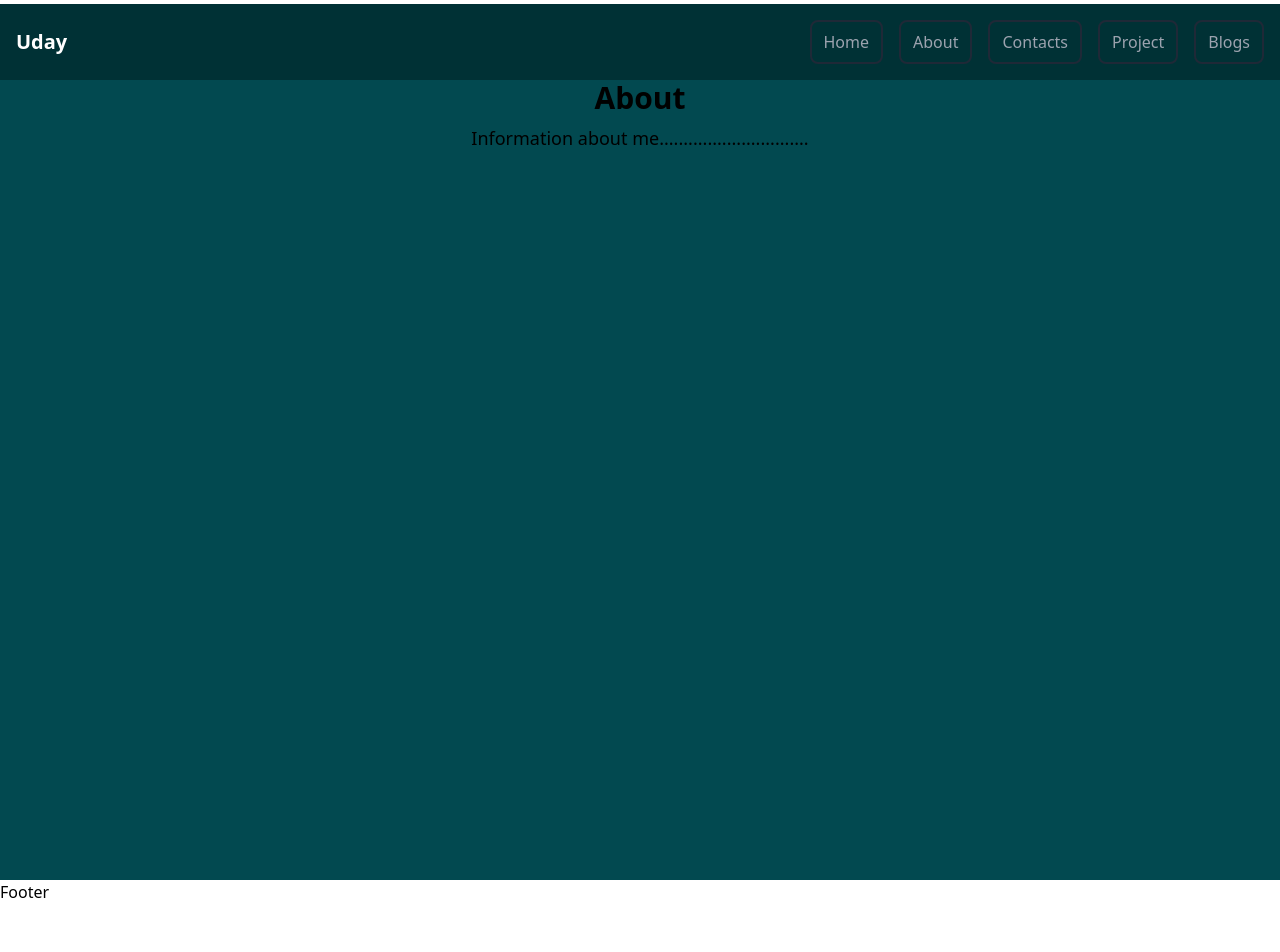
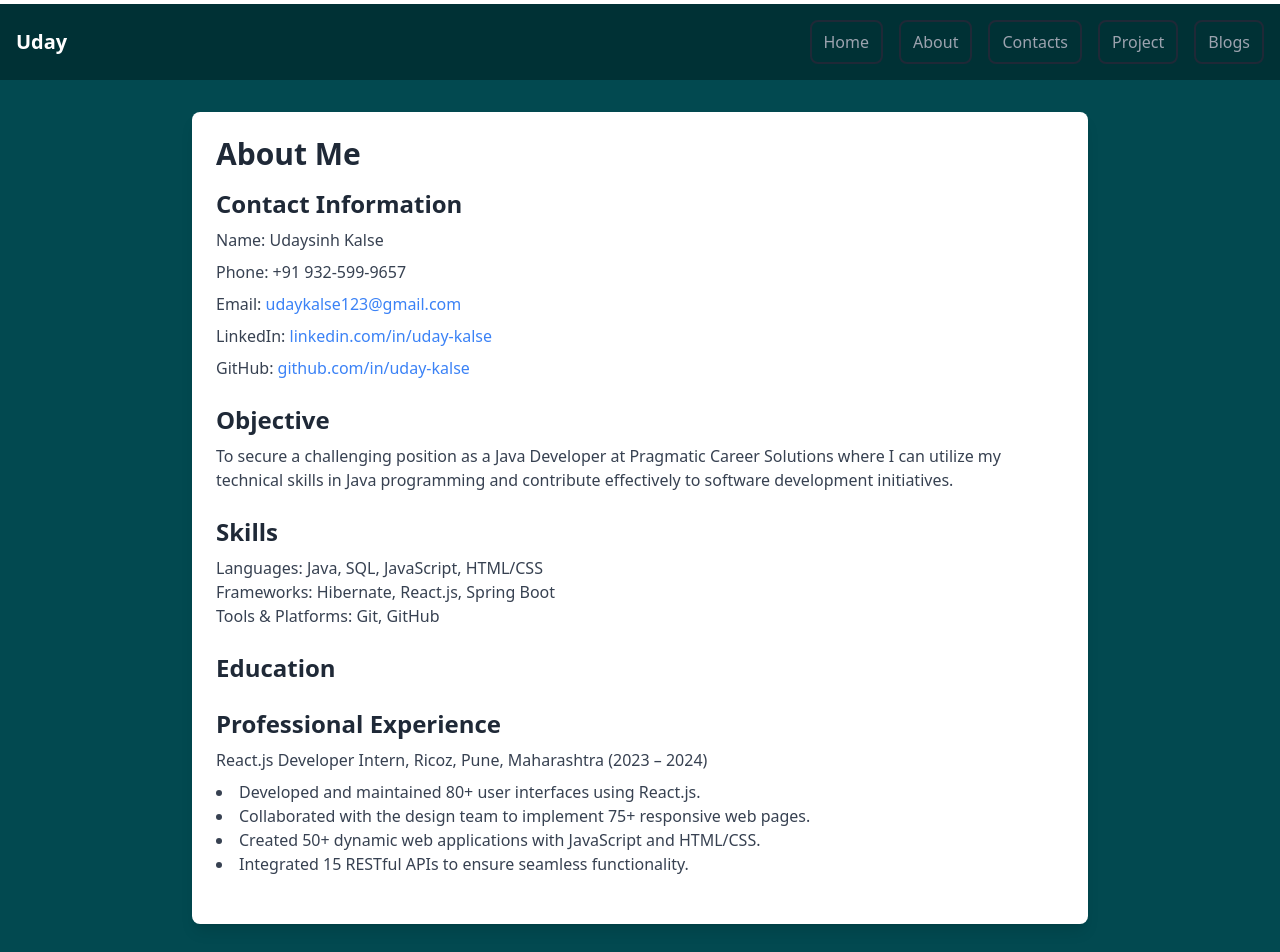
Before and after one commit to Udaykalse/Uday-Portfolio, a React (Vite) app: page /about in a window 1280 px wide. Shown: the top 952 px of the page. Before the commit the page ends 904 px from the top, so only its background shows below. Built offline with nearby package versions, Linux system fonts and the light colour scheme.

Commit message:
added new package

```diff
--- a/package.json
+++ b/package.json
@@ -12,6 +12,7 @@
   "dependencies": {
     "react": "^18.3.1",
     "react-dom": "^18.3.1",
+    "react-form-stepper": "^2.0.3",
     "react-helmet-async": "^2.0.5",
     "react-icons": "^5.2.1",
     "react-router-dom": "^6.24.1"
--- a/src/pages/About/About.jsx
+++ b/src/pages/About/About.jsx
@@ -1,12 +1,51 @@
-import React from 'react'
+import React from 'react';
+// import VerticalStepper from './VerticalStepper';
 
-function About() {
+const About = () => {
   return (
-    <header className="text-center  bg-divColor w-full h-screen">
-      <h1 className="text-3xl font-bold">About</h1>
-      <p className="text-lg mt-2">Information about me...............................</p>
+    <header className="bg-divColor w-full h-full p-8">
+      <div className="max-w-4xl mx-auto bg-white p-6 rounded-lg shadow-lg">
+        <h1 className="text-3xl font-bold text-gray-800 mb-4">About Me</h1>
+
+        <section className="mb-6">
+          <h2 className="text-2xl font-semibold text-gray-800 mb-2">Contact Information</h2>
+          <p className="text-gray-700 mb-2">Name: Udaysinh Kalse</p>
+          <p className="text-gray-700 mb-2">Phone: +91 932-599-9657</p>
+          <p className="text-gray-700 mb-2">Email: <a href="mailto:udaykalse123@gmail.com" className="text-blue-500">udaykalse123@gmail.com</a></p>
+          <p className="text-gray-700 mb-2">LinkedIn: <a href="https://linkedin.com/in/uday-kalse" className="text-blue-500" target="_blank" rel="noopener noreferrer">linkedin.com/in/uday-kalse</a></p>
+          <p className="text-gray-700 mb-2">GitHub: <a href="https://github.com/in/uday-kalse" className="text-blue-500" target="_blank" rel="noopener noreferrer">github.com/in/uday-kalse</a></p>
+        </section>
+
+        <section className="mb-6">
+          <h2 className="text-2xl font-semibold text-gray-800 mb-2">Objective</h2>
+          <p className="text-gray-700">To secure a challenging position as a Java Developer at Pragmatic Career Solutions where I can utilize my technical skills in Java programming and contribute effectively to software development initiatives.</p>
+        </section>
+
+        <section className="mb-6">
+          <h2 className="text-2xl font-semibold text-gray-800 mb-2">Skills</h2>
+          <p className="text-gray-700">Languages: Java, SQL, JavaScript, HTML/CSS</p>
+          <p className="text-gray-700">Frameworks: Hibernate, React.js, Spring Boot</p>
+          <p className="text-gray-700">Tools & Platforms: Git, GitHub</p>
+        </section>
+
+        <section className="mb-6">
+          <h2 className="text-2xl font-semibold text-gray-800 mb-2">Education</h2>
+          {/* <VerticalStepper /> */}
+        </section>
+
+        <section className="mb-6">
+          <h2 className="text-2xl font-semibold text-gray-800 mb-2">Professional Experience</h2>
+          <p className="text-gray-700 mb-2">React.js Developer Intern, Ricoz, Pune, Maharashtra (2023 – 2024)</p>
+          <ul className="list-disc list-inside text-gray-700">
+            <li>Developed and maintained 80+ user interfaces using React.js.</li>
+            <li>Collaborated with the design team to implement 75+ responsive web pages.</li>
+            <li>Created 50+ dynamic web applications with JavaScript and HTML/CSS.</li>
+            <li>Integrated 15 RESTful APIs to ensure seamless functionality.</li>
+          </ul>
+        </section>
+      </div>
     </header>
-  )
-}
+  );
+};
 
-export default About
+export default About;
```
Also changed, not shown: 1 other file (tests, documents, lock files or other folders).
